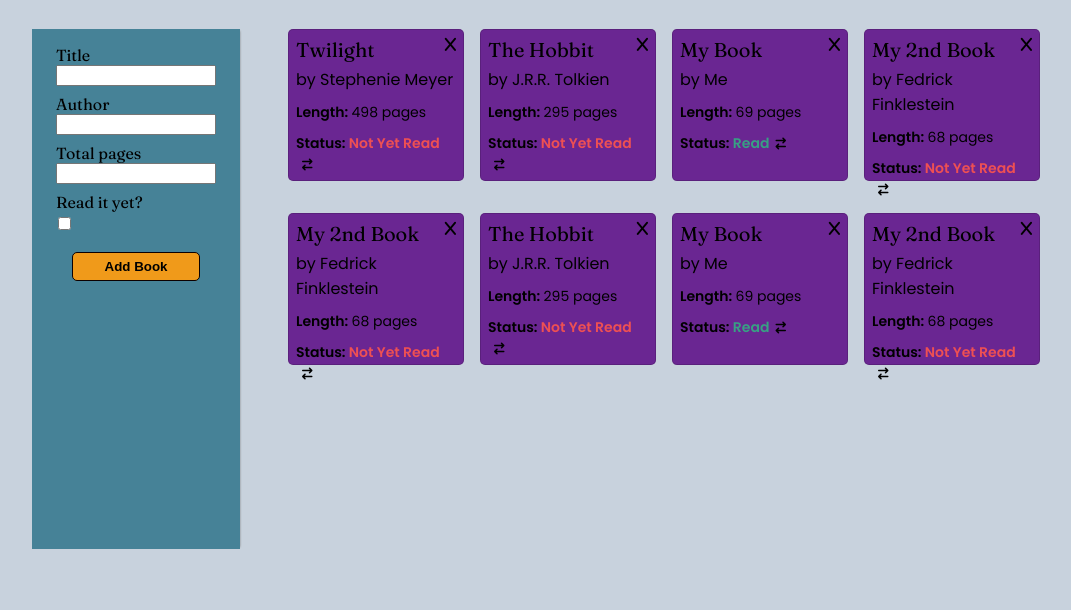
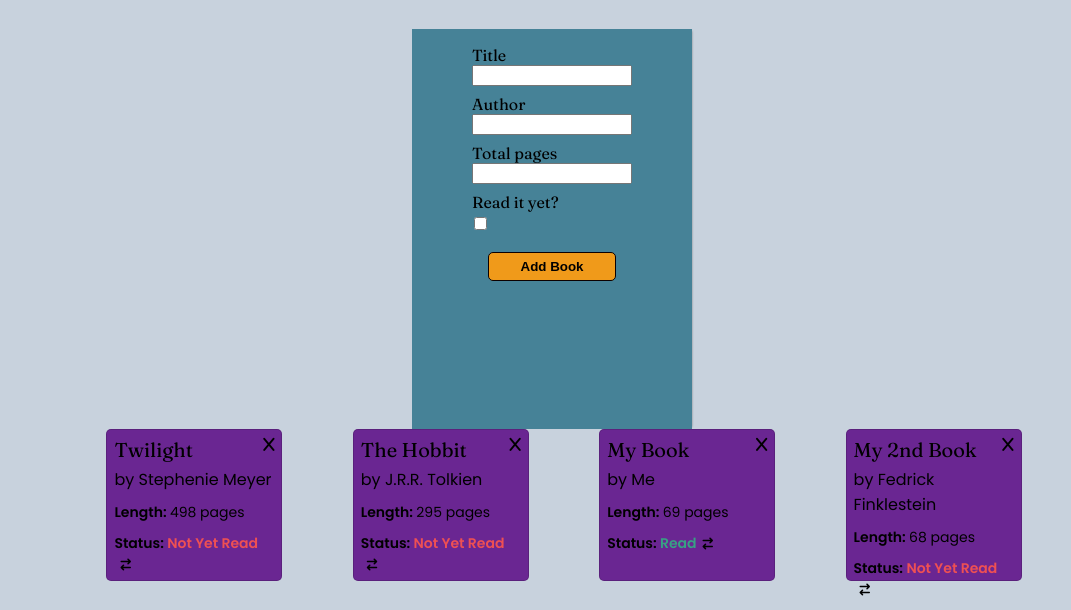
Before and after one commit to xandernesta/odin-book-project, a plain HTML site: page index.html in a window 1280 px wide. Shown: the part 94-704 px from the top of the page, without its empty margins (88-1159 px from the left). Drawn offline with Linux system fonts and the light colour scheme; a web font is replaced by a local one.

Commit message:
edit css

```diff
--- a/index.html
+++ b/index.html
@@ -29,7 +29,7 @@
               <label for="total pages">
                 Total pages
               </label>
-              <input type="text" name="total pages" id="total pages" required>
+              <input type="number" name="total pages" id="total pages" required>
               <label for="checkbox">Read it yet?</label>
               <label class="read-checkbox">
                 <input type="checkbox" class="checkbox" id="checkbox">
--- a/styles.css
+++ b/styles.css
@@ -116,9 +116,9 @@ header h1 {
 .main-container {
   display: flex;
   flex-wrap: wrap;
-  justify-content: flex-start;
+  justify-content: center;
   justify-items: center;
-  width:130vh;
+  width: 90vw;
 }
 
 .add-book-panel {
@@ -127,11 +127,10 @@ header h1 {
   display: flex;
   flex-shrink: 0;
   flex-direction: column;
-    align-items: center;
+  align-items:center;
   min-height: 50vh;
   max-height: 80vh;
-    width: 20%;
-    max-width: 28vh;
+  width: 280px;
   background-color: rgb(70, 130, 151);
   box-shadow: 2px 0 2px -2px gray;
 }
@@ -141,15 +140,17 @@ header h1 {
   grid-template-columns: 1fr 1fr 1fr 1fr ;
   grid-template-rows: 1fr 1fr 1fr;
   row-gap: 4vh;
-  column-gap: 2vh;
-  margin-left: 6vh;
+  column-gap: 2vw;
+  margin-left: 4vh;
+  padding-right: 8px;
   justify-items: center;
   font-size: 20px;
   height: 65vh;
+  width: 960px;
   overflow-y: auto;
   scrollbar-width: thin;
+  scrollbar-color: rgb(70, 130, 151) white;
 }
-
 
 form {
   position: relative;
@@ -162,7 +163,7 @@ form {
 }
 
 .read-checkbox {
-    margin: 2px;;
+    margin: 2px;
 }
 
 .read-checkbox label {
@@ -211,6 +212,9 @@ button:hover {
   cursor: pointer;
 }
 
+/* input:invalid{
+  border: 1px dashed red;
+} */
 
  /* Footer Styling */
  a {
```
Lines whose indentation alone changed are shown as unchanged.
